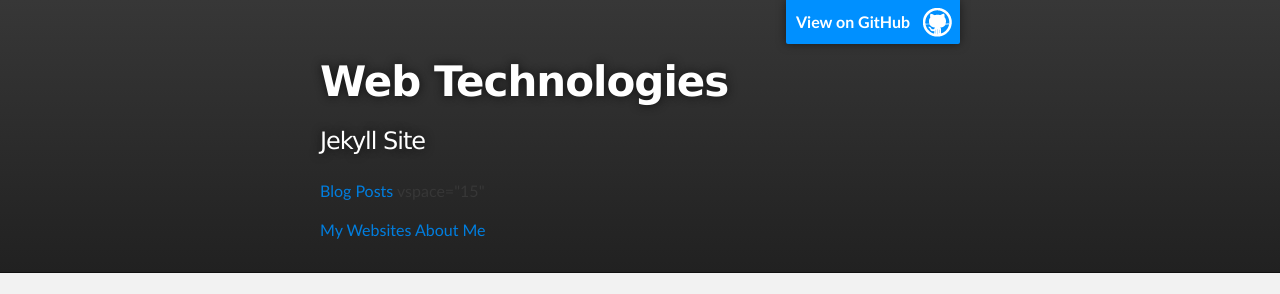
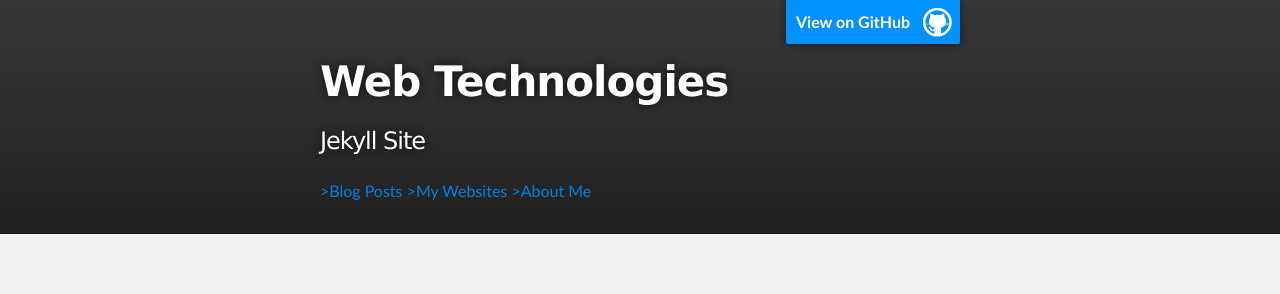
Before and after one commit to vasandreou/vaandreo, a plain HTML site: page index.html in a window 1280 px wide. Shown: the top 294 px of the page. Drawn offline with Linux system fonts and the light colour scheme.

Commit message:
Update index.html

```diff
--- a/index.html
+++ b/index.html
@@ -23,9 +23,9 @@
           <h2 id="project_tagline">Jekyll Site</h2>
 
           <section>
-            <p><a class="Blog_Posts" href="#Blog_Posts">Blog Posts</a> vspace="15" </p>
-            <a class="My_Websites" href="#MyWebsites">My Websites</a>
-            <a class="About_me" href="#footer_wrap">About Me</a>
+            <a class="Blog_Posts" href="#Blog_Posts">>Blog Posts</a>
+            <a class="My_Websites" href="#MyWebsites">>My Websites</a>
+            <a class="About_me" href="#footer_wrap">>About Me</a>
           </section>
 
         </header>
```
